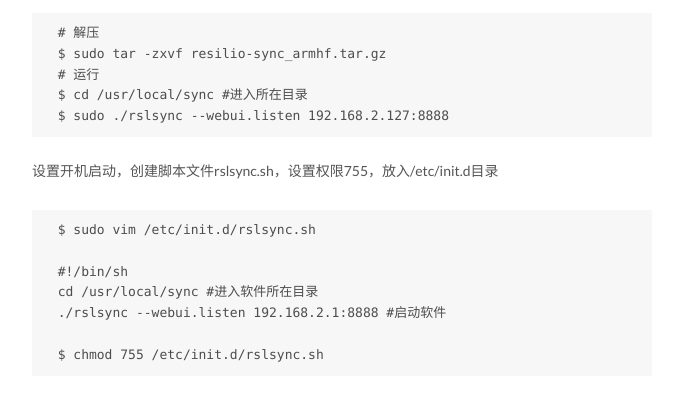
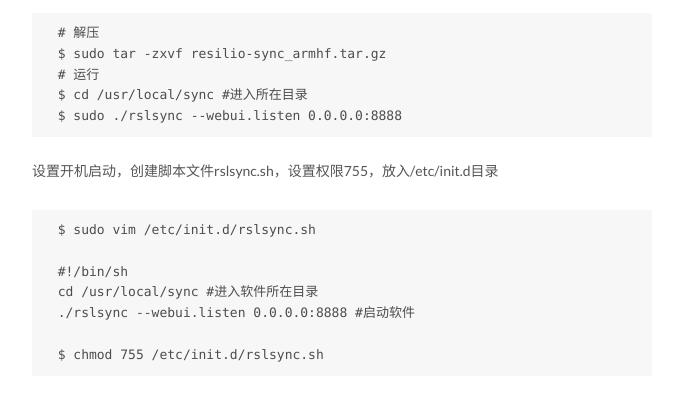
Before and after one commit to jiangsyace/blog, a Jekyll site: the page built from _posts/2018-03-13-树莓派系统安装.md, in a window 1280 px wide. Shown: the part 4507-4908 px from the top of the page, without its empty margins (428-1111 px from the left). Built offline with Jekyll 4.4.1, drawn with Linux system fonts in a browser that asks for light colours; comment, search, counter and statistics services are not loaded.

Commit message:
20180517

````diff
--- a/_posts/2018-03-13-树莓派系统安装.md
+++ b/_posts/2018-03-13-树莓派系统安装.md
@@ -186,7 +186,7 @@ Linux安装Sync [https://help.resilio.com/hc/en-us/articles/206178924](https://h
   $ sudo tar -zxvf resilio-sync_armhf.tar.gz
   # 运行
   $ cd /usr/local/sync #进入所在目录
-  $ sudo ./rslsync --webui.listen 192.168.2.127:8888
+  $ sudo ./rslsync --webui.listen 0.0.0.0:8888
 ```
   设置开机启动，创建脚本文件rslsync.sh，设置权限755，放入/etc/init.d目录
 ```
@@ -194,7 +194,7 @@ Linux安装Sync [https://help.resilio.com/hc/en-us/articles/206178924](https://h
 
   #!/bin/sh
   cd /usr/local/sync #进入软件所在目录
-  ./rslsync --webui.listen 192.168.2.1:8888 #启动软件
+  ./rslsync --webui.listen 0.0.0.0:8888 #启动软件
 
   $ chmod 755 /etc/init.d/rslsync.sh
 ```
````
